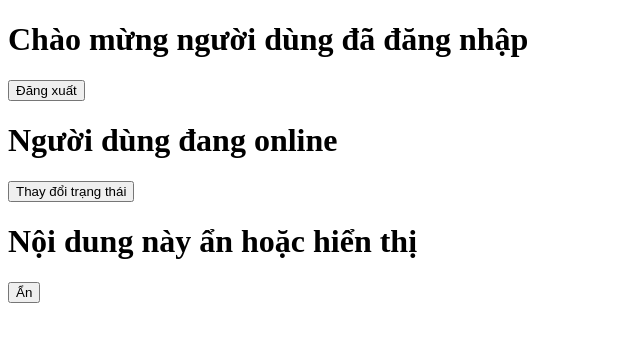
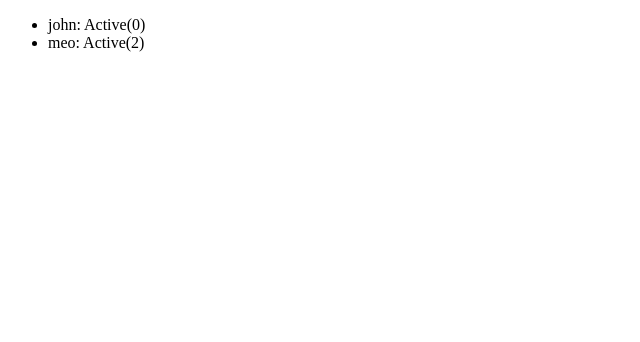
Before and after one commit to beovan/vue-learning, a Vue app: page / in a window 1280 px wide. Shown: the top 342 px of the page, without its empty margins (0-640 px from the left). Built offline with nearby package versions, Linux system fonts and the light colour scheme.

Commit message:
conditional and object

```diff
--- a/src/App.vue
+++ b/src/App.vue
@@ -1,39 +1,24 @@
 
 <script setup>
 import { ref, reactive } from "vue";
-const isLoggedIn = ref(true);
-const toggleLogin = () => {
-  isLoggedIn.value = !isLoggedIn.value;
-};
-const isVisible = ref(true);
-const toggleShow = () => {
-  isVisible.value = !isVisible.value;
-};
-const userStatus = ref("online");
-const changeStatus = () => {
-  if (userStatus.value === "online") {
-    userStatus.value = "away";
-  } else if (userStatus.value === "away") {
-    userStatus.value = "busy";
-  } else if (userStatus.value === "busy") {
-    userStatus.value = "online";
-  }
-};
+const users = ref([
+  { name: "john", age: 30 , isActive: true },
+  { name: "cho", age: 30 , isActive: false },
+  { name: "meo", age: 30 , isActive: true },
+
+]);
 </script>
 
 <template>
   <div>
-    <h1 v-if="isLoggedIn">Chào mừng người dùng đã đăng nhập</h1>
-    <h1 v-else>Chào mừng khách</h1>
-    <button @click="toggleLogin">{{ isLoggedIn ? "Đăng xuất" : "Đăng nhập" }}</button>
-    <br />
-    <h1 v-if="userStatus === 'online'">Người dùng đang online</h1>
-    <h1 v-else-if="userStatus === 'away'">Người dùng đang vắng mặt</h1>
-    <h1 v-else-if="userStatus === 'busy'">Người dùng đang bận</h1>
-    <h1 v-else>Không rõ trạng thái</h1>
-    <button @click="changeStatus">Thay đổi trạng thái</button>
-    <br />
-    <h1 v-show="isVisible">Nội dung này ẩn hoặc hiển thị</h1>
-    <button @click="toggleShow">{{ isVisible ? "Ẩn" : "Hiện" }}</button>
-  </div>
+   <div>
+    <ul>
+      <template v-for="(user, index) in users" :key="user.name">
+        <li v-if="user.isActive" :key="user.name">
+          {{ user.name }}:  {{ user.isActive ? "Active" : "Deactive" }}({{ index }})
+        </li>
+      </template>
+    </ul>
+   </div>
+</div>
 </template>
```
